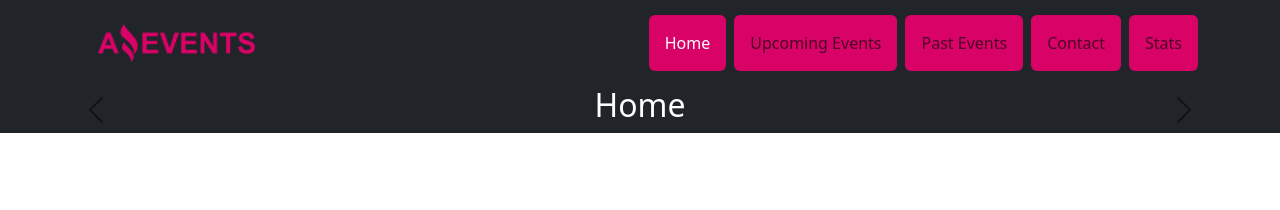
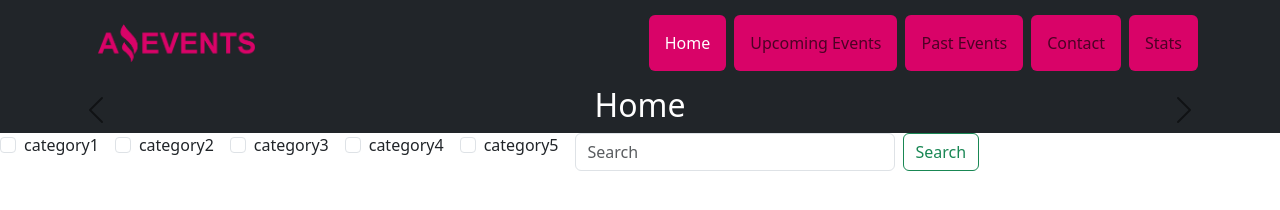
Before and after one commit to TomAndrades/ap_proyecto_2, a plain HTML site: page index.html in a window 1280 px wide. Drawn offline with nearby package versions, Linux system fonts and the light colour scheme.

Commit message:
categorias agregadas

```diff
--- a/index.html
+++ b/index.html
@@ -119,6 +119,39 @@
       </div>
     </header>
 
+    <main>
+      <form class="d-flex" role="search">
+        <div class="form-check form-check-inline">
+          <input type="checkbox" class="form-check-input" id="category1" />
+          <label class="form-check-label" for="category1">category1</label>
+        </div>
+        <div class="form-check form-check-inline">
+          <input type="checkbox" class="form-check-input" id="category2" />
+          <label class="form-check-label" for="category2 ">category2</label>
+        </div>
+        <div class="form-check form-check-inline">
+          <input type="checkbox" class="form-check-input" id="category3" />
+          <label class="form-check-label" for="category3">category3</label>
+        </div>
+        <div class="form-check form-check-inline">
+          <input type="checkbox" class="form-check-input" id="category4" />
+          <label class="form-check-label" for="category4">category4</label>
+        </div>
+        <div class="form-check form-check-inline">
+          <input type="checkbox" class="form-check-input" id="category5" />
+          <label class="form-check-label" for="category5">category5</label>
+        </div>
+
+        <input
+          class="form-control me-2 w-25 justify-self-end"
+          type="search"
+          placeholder="Search"
+          aria-label="Search"
+        />
+        <button class="btn btn-outline-success" type="submit">Search</button>
+      </form>
+    </main>
+
     <script
       src="https://cdn.jsdelivr.net/npm/bootstrap@5.3.0-alpha1/dist/js/bootstrap.bundle.min.js"
       integrity="sha384-w76AqPfDkMBDXo30jS1Sgez6pr3x5MlQ1ZAGC+nuZB+EYdgRZgiwxhTBTkF7CXvN"
```
